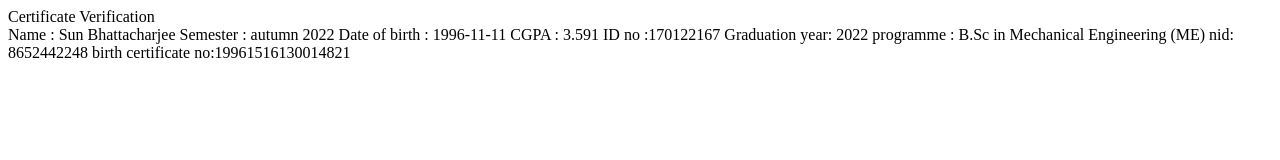
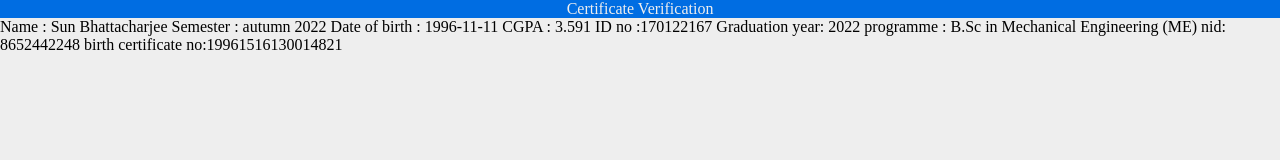
Before and after one commit to mahtamun-hoque-fahim/Sun-Bhattacharjee-, a plain HTML site: page index.html in a window 1280 px wide. Drawn offline with Linux system fonts and the light colour scheme.

Commit message:
header fixed

```diff
--- a/assets/files/style.css
+++ b/assets/files/style.css
@@ -0,0 +1,14 @@
+*{
+    margin:0;
+    padding:0;
+    outline: 0;
+}
+body{
+    width:100%;
+    background-color:#eeeeee;
+}
+body > header{
+    text-align: center;
+    background-color: #006de2;
+    color:#eeeeee;
+}
--- a/index.html
+++ b/index.html
@@ -3,7 +3,9 @@
     <meta charset="UTF-8">
     <meta http-equiv="X-UA-Compatible" content="IE=edge">
     <meta name="viewport" content="width=device-width, initial-scale=1.0">
-    <title>Sun Bhattacharjee</title>
+
+    <title>Certificate Verification | Sun Bhattacharjee</title>
+    <link rel="stylesheet" href="/assets/files/style.css">
 </head>
 <body>
     <header>
```
